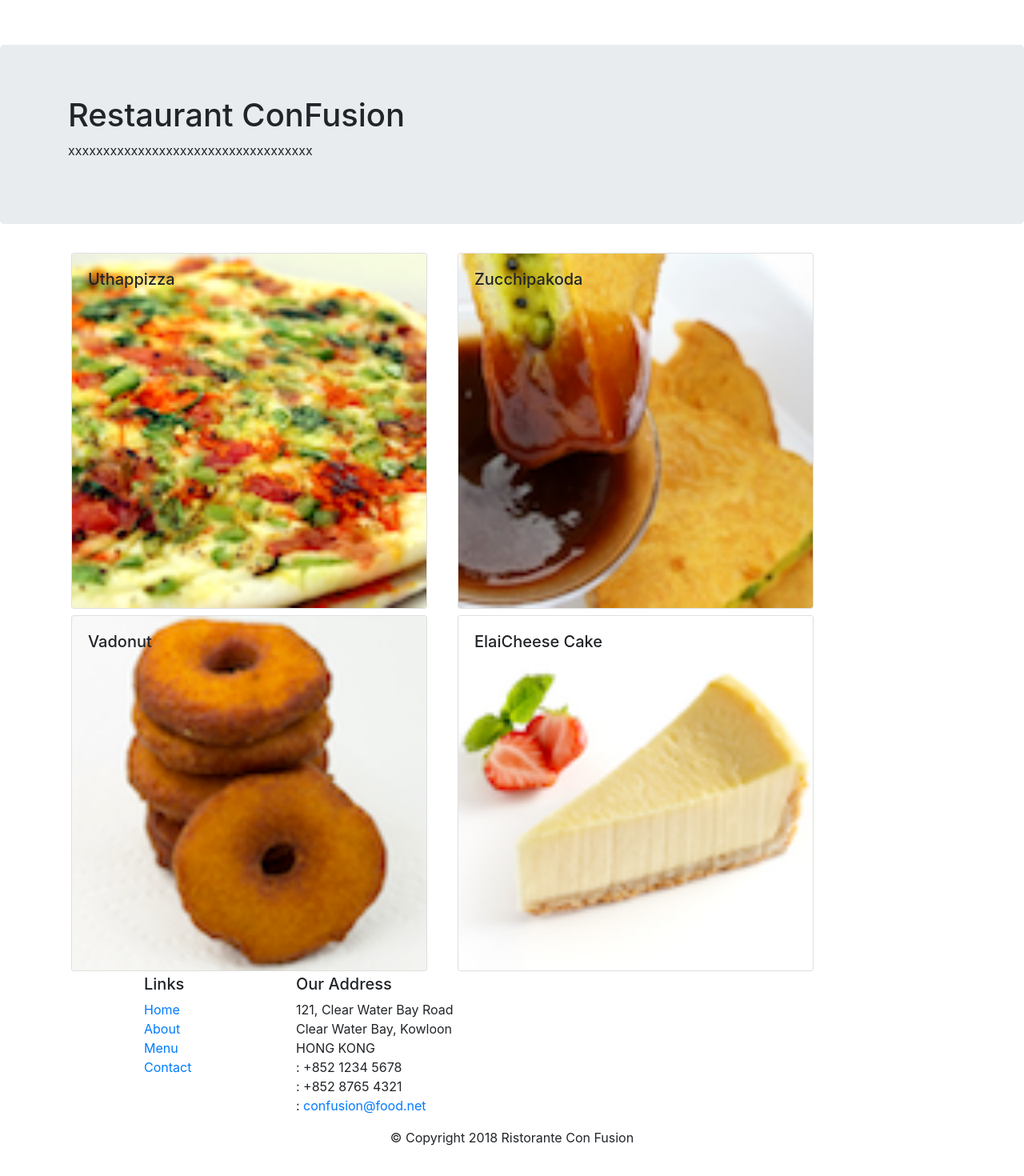
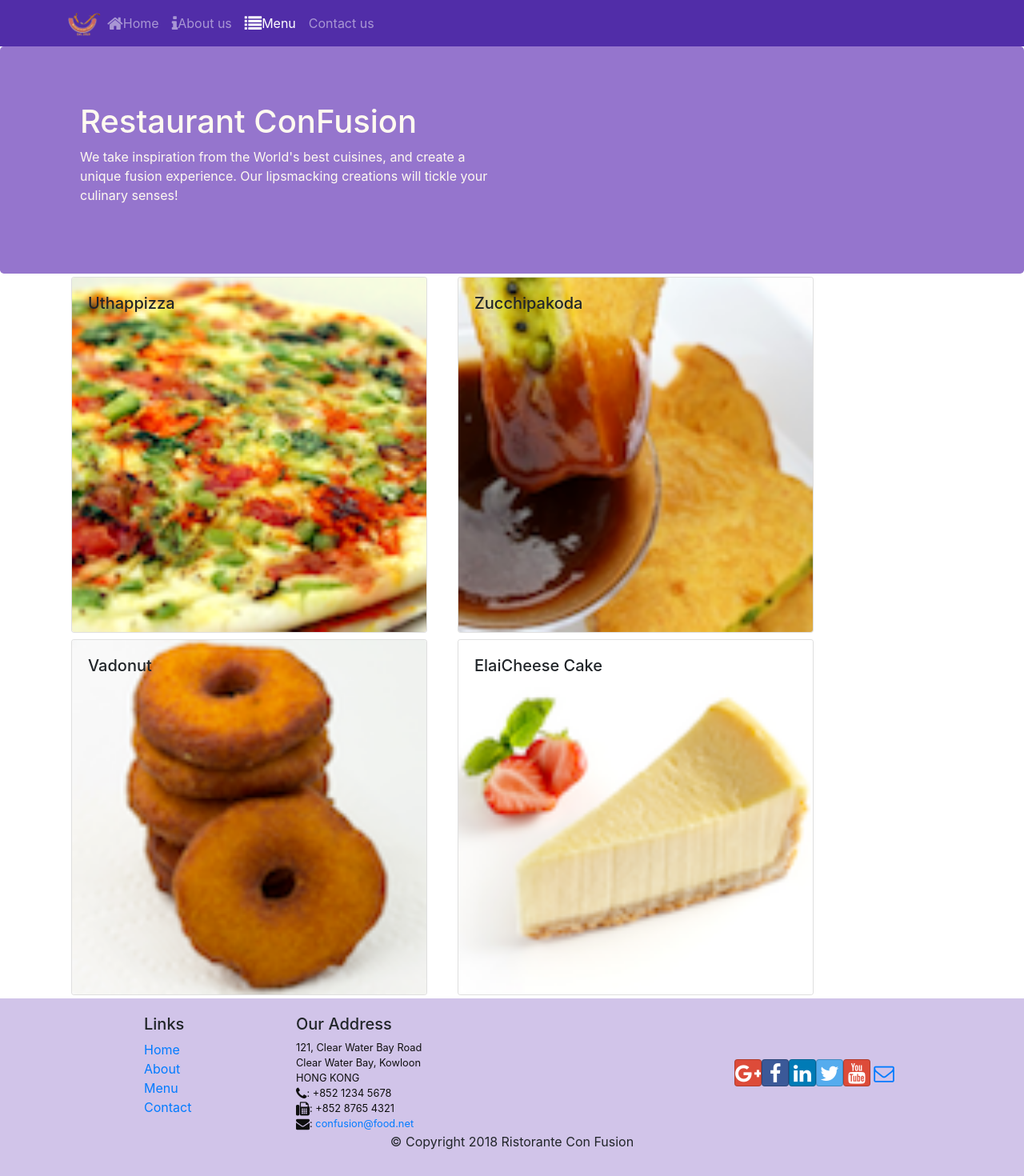
Before and after one commit to cougoulat/courseraReact, a React (Create React App) app: page /menu in a window 1280 px wide. Shown: the top 1470 px of the page at 80% size. Built offline with nearby package versions, Linux system fonts and the light colour scheme.

Commit message:
React Router

```diff
--- a/package.json
+++ b/package.json
@@ -7,9 +7,12 @@
     "@testing-library/react": "^11.1.0",
     "@testing-library/user-event": "^12.1.10",
     "bootstrap": "4.0.0",
+    "bootstrap-social": "^5.1.1",
+    "font-awesome": "4.7.0",
     "react": "^17.0.2",
     "react-dom": "^17.0.2",
     "react-popper": "0.9.2",
+    "react-router-dom": "4.2.2",
     "react-scripts": "4.0.3",
     "reactstrap": "5.0.0",
     "web-vitals": "^1.0.1"
--- /dev/null
+++ b/src/App.css
@@ -0,0 +1,33 @@
+.row-header{
+    margin:0px auto;
+    padding:0px auto;
+}
+
+.row-content {
+    margin:0px auto;
+    padding: 50px 0px 50px 0px;
+    border-bottom: 1px ridge;
+    min-height:400px;
+}
+
+.footer{
+    background-color: #D1C4E9;
+    margin:0px auto;
+    padding: 20px 0px 20px 0px;
+}
+.jumbotron {
+    padding:70px 30px 70px 30px;
+    margin:0px auto;
+    background: #9575CD ;
+    color:floralwhite;
+}
+
+address{
+    font-size:80%;
+    margin:0px;
+    color:#0f0f0f;
+}
+
+.navbar-dark {
+    background-color: #512DA8;
+}
--- a/src/App.js
+++ b/src/App.js
@@ -1,12 +1,16 @@
 import React, { Component } from 'react';
 import Main from './components/MainComponent';
+import './App.css';
+import { BrowserRouter } from 'react-router-dom';
 
 class App extends Component {
 	render(){
 		return (
-			<div>
-				<Main/>
-			</div>
+			<BrowserRouter>
+				<div>
+					<Main/>
+				</div>
+			</BrowserRouter>
 		);
 	}
 }
--- a/src/components/Footer.js
+++ b/src/components/Footer.js
@@ -1,4 +1,5 @@
 import React from 'react';
+import {Link} from 'react-router-dom';
 
 
 const Footer = (props)=>{
@@ -9,10 +10,14 @@
 						<div className="col-4 offset-1 col-sm-2">
 							<h5>Links</h5>
 							<ul className="list-unstyled">
-								<li><a href="#">Home</a></li>
-								<li><a href="#">About</a></li>
-								<li><a href="#">Menu</a></li>
-								<li><a href="contactus.html">Contact</a></li>
+								<li><Link to='/home'>Home</Link>
+								</li>
+								<li><Link to='/aboutus'>About</Link>
+								</li>
+								<li><Link to='/menu'>Menu</Link>
+								</li>
+								<li><Link to='/contactus'>Contact</Link>
+								</li>
 							</ul>
 						</div>
 						<div className="col-7 col-sm-5">
--- a/src/components/HeaderComponent.js
+++ b/src/components/HeaderComponent.js
@@ -1,15 +1,59 @@
 import React, { Component } from 'react';
-import {Navbar,NavbarBrand,Jumbotron} from 'reactstrap'
+import {Navbar,NavbarBrand, Nav, NavbarToggler, Collapse, NavItem, Jumbotron} from 'reactstrap'
+import { NavLink} from 'react-router-dom';
 class Header extends Component{
+	constructor(props){
+		super(props);
+		this.state = {
+			isNavOpen : false
+		};
+		this.toggleNav = this.toggleNav.bind(this);
+
+	}
+	toggleNav(){
+		this.setState({
+			isNavOpen : !this.state.isNavOpen
+
+		})
+	}
 
 
 	render(){
 		return(
 
 			<>
-				<Navbar dark >
+				<Navbar dark expand='md' >
 					<div className="container">
-						<NavbarBrand href="/">Ristaurant Con Fusion</NavbarBrand>
+						<NavbarToggler onClick={this.toggleNav}/>
+						<NavbarBrand className="mr-auto" href="/">
+							<img src='assets/images/logo.png' height="30" width="41" alt='Ristaurant Con Fusion'/>
+						</NavbarBrand>
+						<Collapse isOpen={this.state.isNavOpen} navbar>
+
+							<Nav navbar>
+								<NavItem>
+									<NavLink className="nav-link" to='/home'>
+										<span className="fa fa-home fa-lg"/>Home
+									</NavLink>
+								</NavItem>
+								<NavItem>
+									<NavLink className="nav-link" to='/aboutus'>
+										<span className="fa fa-info fa-lg"/>About us
+									</NavLink>
+								</NavItem>
+								<NavItem>
+									<NavLink className="nav-link" to='/menu'>
+										<span className="fa fa-list fa-lg"/>Menu
+									</NavLink>
+								</NavItem>
+								<NavItem>
+									<NavLink className="nav-link" to='/contactus'>
+										<span className="fa fa-address fa-lg"/>Contact us
+									</NavLink>
+								</NavItem>
+
+							</Nav>
+						</Collapse>
 					</div>
 				</Navbar>
 				<Jumbotron>
@@ -17,7 +61,7 @@
 						<div className='row row-header'>
 							<div className='col-12 col-sm-6'>
 								<h1> Restaurant  ConFusion</h1>
-								<p> xxxxxxxxxxxxxxxxxxxxxxxxxxxxxxxxxxx</p>
+								<p>We take inspiration from the World's best cuisines, and create a unique fusion experience. Our lipsmacking creations will tickle your culinary senses!</p>
 							</div>
 						</div>
 					</div>
--- /dev/null
+++ b/src/components/HomeComponent.js
@@ -0,0 +1,13 @@
+import React  from 'react';
+
+function  Home(props){
+	return(
+		<div className='container'>
+			<h4> Home</h4>
+		</div>
+	);
+
+}
+
+
+export default Home;
--- a/src/components/MainComponent.js
+++ b/src/components/MainComponent.js
@@ -1,9 +1,11 @@
 import React, { Component } from 'react';
-import Menu  from './MenuComponents';
+import Home from './HomeComponent';
+import Menu  from './MenuComponent';
 import Header  from './HeaderComponent';
 import Footer  from './Footer';
 import Dishdetail  from './DishdetailComponent';
 import { DISHES }  from '../shared/dishes';
+import { Switch, Route, Redirect} from 'react-router-dom';
 
 class Main extends Component {
 	constructor(prop){
@@ -20,11 +22,25 @@
 
 	}
 	render(){
+		const HomePage = ()=>{
+			return(
+				<Home/>
+			);
+		};
+
 		return (
 			<div >
 				<Header/>
+				{/*
 				<Menu dishes={this.state.dishes} onClick={(dishId)=>this.onDishSelect(dishId)}/>
 				<Dishdetail dish={this.state.dishes.filter(dish => dish.id === this.state.dishselected)[0]}/>
+				*/}
+				<Switch>
+					<Route path='/home' component={HomePage}   />
+					<Route exact path = '/menu' component={()=> <Menu dishes={this.state.dishes} />}/>
+					<Redirect to ='/home'/>
+
+				</Switch>
 				<Footer/>
 			</div>
 		);
--- /dev/null
+++ b/src/components/MenuComponent.js
@@ -0,0 +1,34 @@
+import { Card, CardImg, CardImgOverlay,
+    CardTitle } from 'reactstrap';
+
+    function RenderMenuItem ({dish, onClick}) {
+        return (
+            <Card >
+                <CardImg width="100%" src={dish.image} alt={dish.name} />
+                <CardImgOverlay>
+                    <CardTitle>{dish.name}</CardTitle>
+                </CardImgOverlay>
+            </Card>
+        );
+    }
+
+    const Menu = (props) => {
+
+        const menu = props.dishes.map((dish) => {
+            return (
+                <div className="col-12 col-md-5 m-1"  key={dish.id}>
+                    <RenderMenuItem dish={dish} onClick={props.onClick} />
+                </div>
+            );
+        });
+
+        return (
+            <div className="container">
+                <div className="row">
+                    {menu}
+                </div>
+            </div>
+        );
+    }
+
+export default Menu;
--- a/src/components/MenuComponents.js
+++ /dev/null
@@ -1,34 +0,0 @@
-import React  from 'react';
-import { Card, CardImg, CardImgOverlay, CardTitle } from 'reactstrap';
-
-function  RenderMenuItem({dish,onClick}){
-	return(
-		<Card key={dish.id} onClick={() => onClick(dish.id)}>
-			<CardImg width='100%'  src={dish.image} alt={dish.name} />
-			<CardImgOverlay>
-				<CardTitle>{dish.name}</CardTitle>
-			</CardImgOverlay>
-		</Card>
-	);
-
-}
-
-const Menu = (props)=>{
-	const menu = props.dishes.map((dish) => {
-		return (
-			<div key={dish.id} className="col-12 col-md-5 m-1">
-				<RenderMenuItem dish={dish} onClick={props.onClick} />
-			</div>
-		);
-	});
-
-	return (
-		<div className="container">
-			<div className="row">
-				{menu}
-			</div>
-		</div>
-	);
-}
-
-export default Menu;
--- a/src/index.js
+++ b/src/index.js
@@ -1,6 +1,8 @@
 import React from 'react';
 import ReactDOM from 'react-dom';
 import 'bootstrap/dist/css/bootstrap.min.css';
+import 'font-awesome/css/font-awesome.min.css';
+import 'bootstrap-social/bootstrap-social.css';
 import './index.css';
 import App from './App';
 import reportWebVitals from './reportWebVitals';
```
Also changed, not shown: 1 other file (tests, documents, lock files or other folders).
